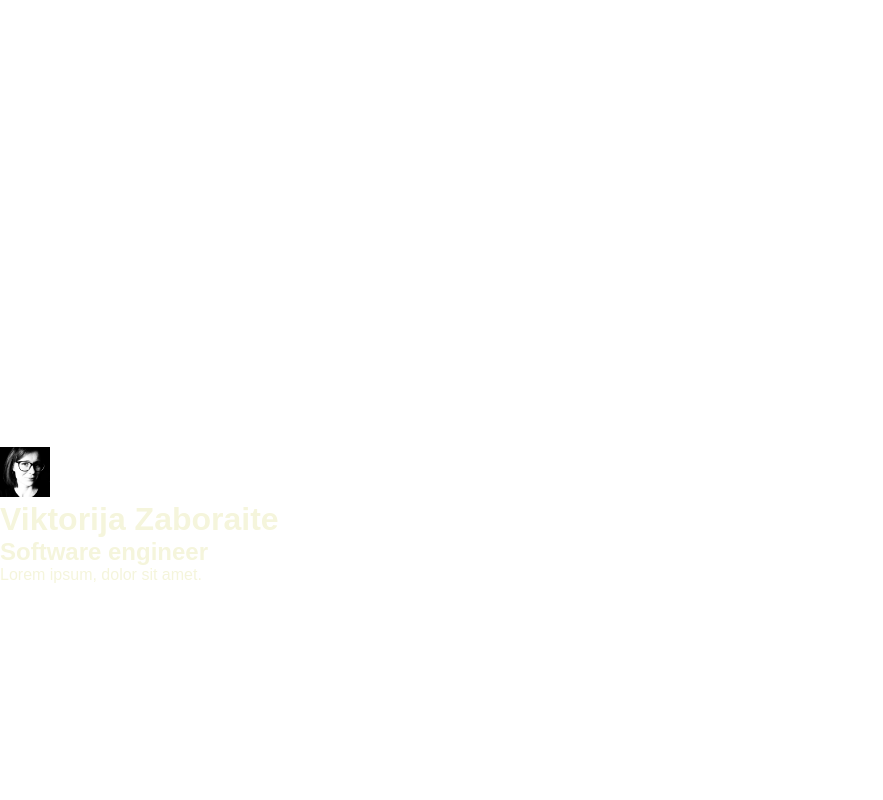
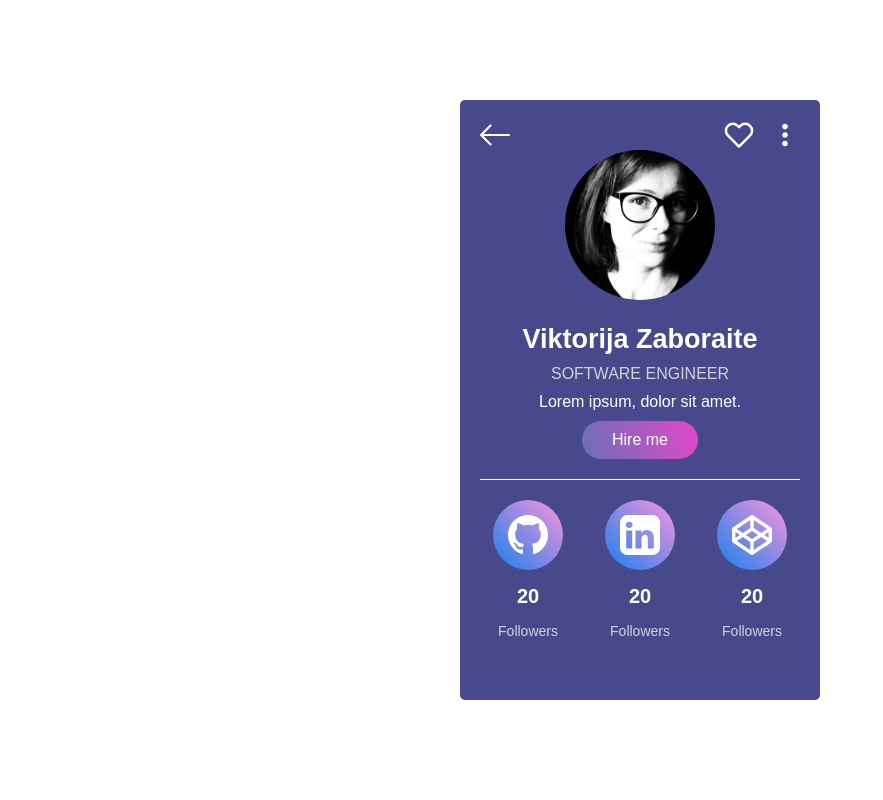
Before and after one commit to vzaboraite/boolean-uk-html-card-animations, a plain HTML site: page index.html in a window 1280 px wide. Shown: the top 800 px of the page, without its empty margins (0-883 px from the left). Drawn offline with Linux system fonts and the light colour scheme.

Commit message:
Update and  apply styles.

```diff
--- a/style.css
+++ b/style.css
@@ -1,103 +1,138 @@
+/* Reset styles */
+
 * {
+  box-sizing: border-box;
   margin: 0;
   padding: 0;
-
-  box-sizing: border-box;
-
-  font-family: sans-serif;
 }
 
 body {
   min-height: 100vh;
 
-  color: beige;
-}
+  font-family: sans-serif;
 
-.wrapper {
-  display: grid;
-  place-items: center;
-
-  margin-top: 50px;
-}
-
-.card {
-  padding: 20px;
-
-  width: 300px;
-  height: 500px;
-
-  background-color: rgb(89, 121, 114);
-  border: 2px solid blue;
-}
-
-.information {
-  border-bottom: 1px solid white;
+  color: white;
 }
 
 a {
   text-decoration: none;
-
-  color: white;
+  color: inherit;
 }
 
-svg,
-img {
-  width: 100%;
-  object-fit: cover;
+ul {
+  list-style-type: none;
 }
 
-.icon {
-  width: 20px;
-  height: 20px;
+/* Utility styles */
+
+.place-items__center {
+  display: grid;
+  place-items: center;
 }
 
-.avatar {
-  width: 50px;
-  height: 50px;
+.place-content__center {
+  display: grid;
+  place-content: center;
+}
+
+.text-align__center {
+  text-align: center;
+}
+
+.auto-flow__column {
+  display: grid;
+  grid-auto-flow: column;
+  gap: 1rem;
+}
+
+/* Main styles */
+
+.profile-card {
+  width: 360px;
+  height: 600px;
+
+  padding: 20px;
+
+  background-color: rgba(35, 35, 116, 0.829);
+  border-radius: 5px;
 }
 
 .card-header {
   display: grid;
-  grid-template-columns: repeat(3, auto);
-
-  margin-bottom: 1rem;
+  grid-template-columns: 1fr auto auto;
+  gap: 1rem;
 }
 
-.two-row-grid__space-two {
-  display: grid;
-  grid-template-rows: auto 1fr;
+.card-header .header-icon {
+  width: 30px;
+  height: 30px;
 }
 
-.two-row-grid__space-one {
-  display: grid;
-  grid-template-rows: 3fr 2fr;
+.card-body .main {
+  border-bottom: 1px solid white;
+
+  margin-bottom: 20px;
 }
 
-.three-column-grid {
-  display: grid;
-  grid-template-columns: repeat(3, auto);
+.card-body .main .avatar {
+  width: 150px;
+
+  border-radius: 50%;
+
+  margin-bottom: 20px;
 }
 
-/* .information {
-  display: inline-block;
-  text-align: center;
-
-  padding: 20px;
-} */
-
-.center {
-  text-align: center;
+.card-body .main h1 {
+  font-size: 27px;
+  margin-bottom: 10px;
 }
 
-.information {
-  line-height: 1.5;
-  padding-top: 35px;
+.card-body .main h2 {
+  font-size: 16px;
+
+  text-transform: uppercase;
+  font-weight: 500;
+
+  color: lightgray;
+  margin-bottom: 10px;
 }
 
-.information h1 {
-  font-size: 1.5rem;
+.card-body .main p {
+  margin-bottom: 10px;
 }
 
-.information h2 {
-  font-size: 1rem;
+.card-body .main .button {
+  display: inline-block;
+  padding: 10px 30px;
+  margin-bottom: 20px;
+
+  border-radius: 30px;
+  background: linear-gradient(66deg, rgb(101 114 181) 0%, rgb(230 70 203) 100%);
 }
+
+.card-body .social-media .icon-wrapper {
+  width: 70px;
+  height: 70px;
+
+  margin-bottom: 15px;
+
+  background: linear-gradient(45deg, #1780ec 0%, #e492de 90%);
+  border-radius: 50%;
+}
+
+.card-body .social-media .icon-wrapper svg {
+  width: 40px;
+  object-fit: cover;
+}
+
+.card-body .social-media h3 {
+  font-size: 20px;
+
+  margin-bottom: 15px;
+}
+
+.card-body .social-media p {
+  font-size: 14px;
+  font-weight: 100;
+  color: lightgray;
+}
```
